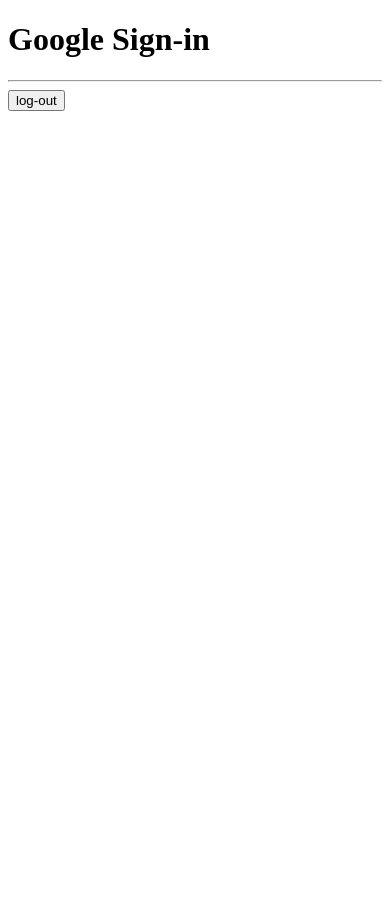
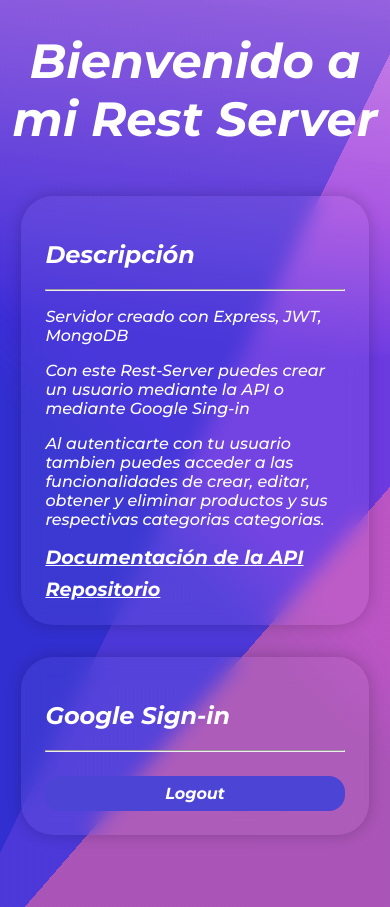
Before and after one commit to edu7130/node-rest-server, a website: page public/index.html in a window 390 px wide. Before the commit the page ends 844 px from the top, so only its background shows below. Drawn offline with Linux system fonts and the light colour scheme.

Commit message:
public page updated

```diff
--- /dev/null
+++ b/public/css/styles.css
@@ -0,0 +1,67 @@
+* {
+
+    font-family: 'Montserrat', sans-serif;
+}
+
+h1 {
+    color: white;
+    font-size: 3rem;
+    text-align: center;
+}
+
+body {
+    background-image: linear-gradient(131deg, rgba(101, 89, 209, 0.6547054254626563) 69%, rgba(242, 143, 121, 0.5) 29%), linear-gradient(44deg, rgba(74, 154, 224, 0.018565740943911724) 40%, rgba(255, 155, 193, 0.5) 49%), linear-gradient(6deg, rgba(16, 9, 150, 0.6580684387789184) 62%, rgba(255, 198, 201, 0.5) 129%), linear-gradient(116deg, rgba(45, 75, 173, 0.2648644818033452) 50%, rgba(255, 191, 204, 0.5) 37%);
+    background-blend-mode: hard-light, overlay, hard-light, overlay;
+}
+
+main {
+    display: flex;
+    flex-direction: row;
+    height: 80vh;
+}
+
+section {
+    opacity: 1;
+    margin: 1rem;
+    width: 50%;
+    border-radius: 2rem;
+    background-color: rgba(255, 255, 255, .05);
+    backdrop-filter: blur(10px);
+    padding: 1.5rem;
+    box-shadow: 0 0 15px rgba(0, 0, 0, .2);
+    color: white;
+}
+button{
+    cursor: pointer;
+    padding: .5rem;
+    color: white;
+    font-weight: 700;
+    margin-top: 1rem;
+    width: 100%;
+    font-size: 1rem;
+    border-radius: 1rem;
+    outline: none;
+    border: none;
+    background: #4B44D4;
+}
+
+.link-api{
+    display: block;
+    color: white;
+    font-weight: bold;
+    margin-top: .5rem;
+    font-size: 1.2rem;
+}
+
+@media screen and (max-width: 768px) {
+    main{
+        flex-direction: column;
+        padding-bottom: 3rem;
+
+        height: auto;
+    }
+    section{
+        margin: 1rem auto;
+        width: 80%;
+    }
+}
--- a/public/index.html
+++ b/public/index.html
@@ -1,69 +1,51 @@
 <!DOCTYPE html>
 <html lang="en">
-  <head>
-    <meta charset="UTF-8" />
-    <meta http-equiv="X-UA-Compatible" content="IE=edge" />
-    <meta name="viewport" content="width=device-width, initial-scale=1.0" />
-    <title>Google Sign-in</title>
-  </head>
-  <body>
-    <h1>Google Sign-in</h1>
-    <hr />
 
-    <div
-      id="g_id_onload"
-      data-client_id="704071441066-e0b9kqheboe4moi2a8qbg362b03gvtk9.apps.googleusercontent.com"
-      data-auto_prompt="false"
-      data-callback="handleCredentialResponse"
-    ></div>
-    <div
-      class="g_id_signin"
-      data-type="standard"
-      data-size="large"
-      data-theme="outline"
-      data-text="sign_in_with"
-      data-shape="rectangular"
-      data-logo_alignment="left"
-    ></div>
+<head>
+  <meta charset="UTF-8" />
+  <meta http-equiv="X-UA-Compatible" content="IE=edge" />
+  <meta name="viewport" content="width=device-width, initial-scale=1.0" />
+  <link rel="preconnect" href="https://fonts.googleapis.com">
+  <link rel="preconnect" href="https://fonts.gstatic.com" crossorigin>
+  <link href="https://fonts.googleapis.com/css2?family=Montserrat:ital,wght@1,500;1,700&display=swap" rel="stylesheet">
+  <link href="css/styles.css" rel="stylesheet"/>
+  <title>Rest Server</title>
+</head>
 
-    <button id="btn-google">log-out</button>
+<body>
 
-    <script>
-        function handleCredentialResponse(response) {
+  <h1>Bienvenido a mi Rest Server</h1>
+  <main>
+    <section>
+      <h2>Descripción</h2>
+      <hr />
+      <p>Servidor creado con Express, JWT, MongoDB</p>
+      <p>
+        Con este Rest-Server puedes crear un usuario mediante la API o mediante Google Sing-in
+      </p>
+      <p>
+        Al autenticarte con tu usuario tambien puedes acceder a las funcionalidades de crear, editar, obtener y eliminar
+        productos y sus respectivas categorias categorias.
+      </p>
+      <a class="link-api" href="https://documenter.getpostman.com/view/7615718/UVkgxJnt" target="_Blank">Documentación de la API</a>
+      <a class="link-api" href="https://github.com/edu7130/node-rest-server" target="_Black">Repositorio</a>
+    </section>
+    <section>
+      <h2>Google Sign-in</h2>
+      <hr />
 
-            const body = {id_token: response.credential}
-            console.log('BODY: ',body);
-            fetch('http://localhost:8080/api/auth/google',{
-                method:'POST',
-                headers:{
-                    'Content-Type':'application/json'
-                },
-                body: JSON.stringify(body)
-            })
-                .then(resp => resp.json())
-                .then(resp =>{
-                    console.log(resp)
-                    localStorage.setItem('email',resp.user.email)
-                })
-                .catch(console.warn)
-        }
+      <div id="g_id_onload" data-client_id="704071441066-e0b9kqheboe4moi2a8qbg362b03gvtk9.apps.googleusercontent.com"
+        data-auto_prompt="false" data-callback="handleCredentialResponse"></div>
+      <div class="g_id_signin" data-type="standard" data-size="large" data-theme="outline" data-text="sign_in_with"
+        data-shape="rectangular" data-logo_alignment="left"></div>
 
-        const btn = document.getElementById("btn-google")
+      <button id="btn-google">Logout</button>
+    </section>
+  </main>
 
-        btn.onclick= async ()=>{
+  <script src="https://accounts.google.com/gsi/client" async defer></script>
+  <script src="./js/main.js"></script>
 
-            console.log('GO',google.accounts.id);
+</body>
 
-          google.accounts.id.disableAutoSelect();
-          google.accounts.id.revoke(localStorage.getItem('email'),done =>{
-            localStorage.clear()
-            location.reload()
-          })
-        }
-
-
-      </script>
-
-    <script src="https://accounts.google.com/gsi/client" async defer></script>
-  </body>
 </html>
--- /dev/null
+++ b/public/js/main.js
@@ -0,0 +1,31 @@
+function handleCredentialResponse(response) {
+
+    const body = { id_token: response.credential }
+    console.log('BODY: ', body);
+    fetch('http://localhost:8080/api/auth/google', {
+      method: 'POST',
+      headers: {
+        'Content-Type': 'application/json'
+      },
+      body: JSON.stringify(body)
+    })
+      .then(resp => resp.json())
+      .then(resp => {
+        console.log(resp)
+        localStorage.setItem('email', resp.user.email)
+      })
+      .catch(console.warn)
+  }
+
+  const btn = document.getElementById("btn-google")
+
+  btn.onclick = async () => {
+
+    console.log('GO', google.accounts.id);
+
+    google.accounts.id.disableAutoSelect();
+    google.accounts.id.revoke(localStorage.getItem('email'), done => {
+      localStorage.clear()
+      location.reload()
+    })
+  }
```
